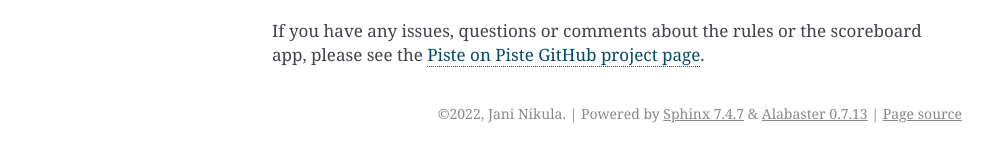
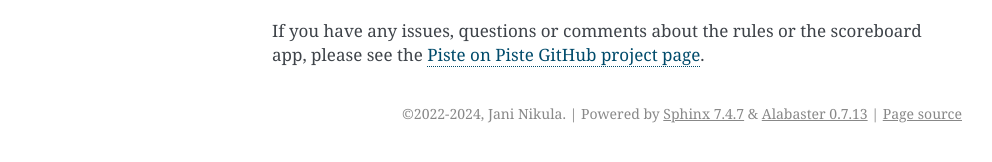
Before and after one commit to jnikula/piste-on-piste, a Sphinx documentation site: the page built from docs/index.rst, in a window 1280 px wide. Shown: the part 566-728 px from the top of the page, without its empty margins (148-1140 px from the left). Built offline with Sphinx 7.4.7, drawn with Linux system fonts in a browser that asks for light colours.

Commit message:
docs: bump copyright years

```diff
--- a/docs/conf.py
+++ b/docs/conf.py
@@ -7,7 +7,7 @@
 # https://www.sphinx-doc.org/en/master/usage/configuration.html#project-information
 
 project = 'Piste on Piste'
-copyright = '2022, Jani Nikula'
+copyright = '2022-2024, Jani Nikula'
 author = 'Jani Nikula'
 
 # -- General configuration ---------------------------------------------------
```
